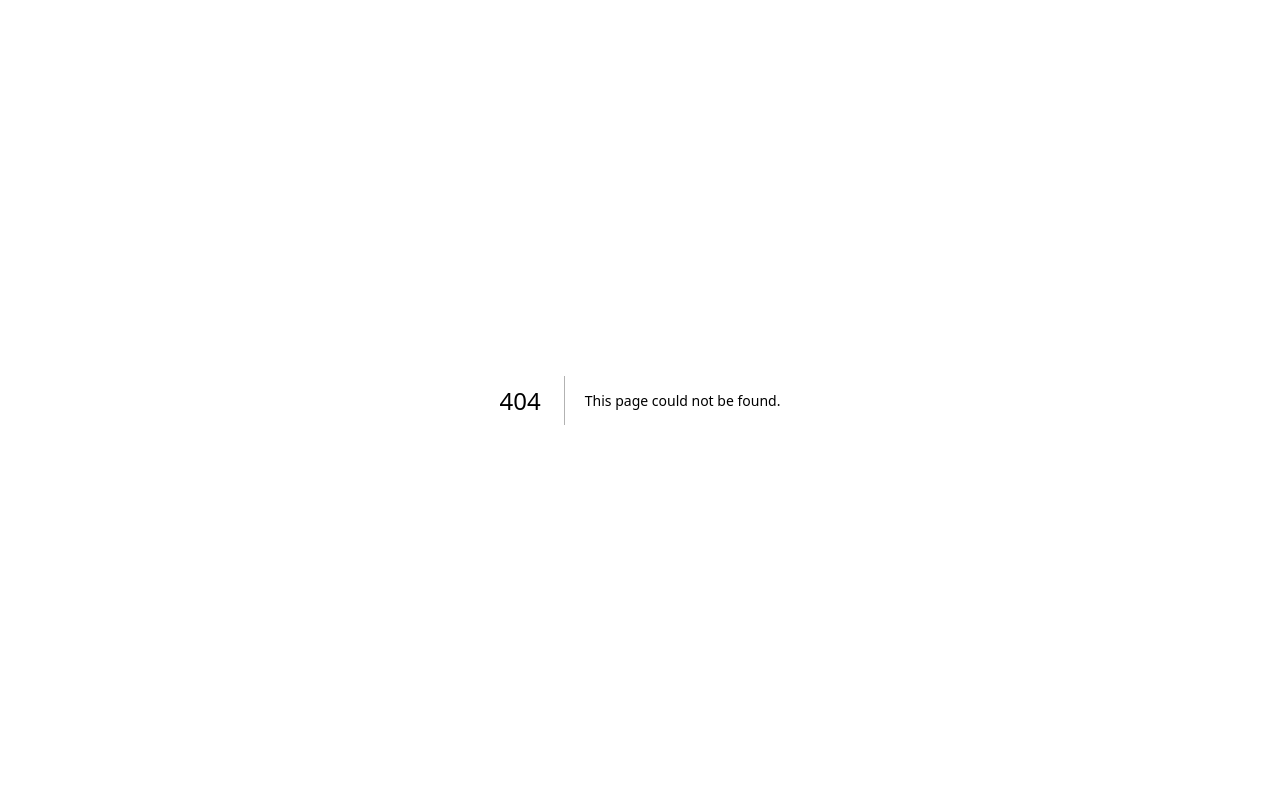
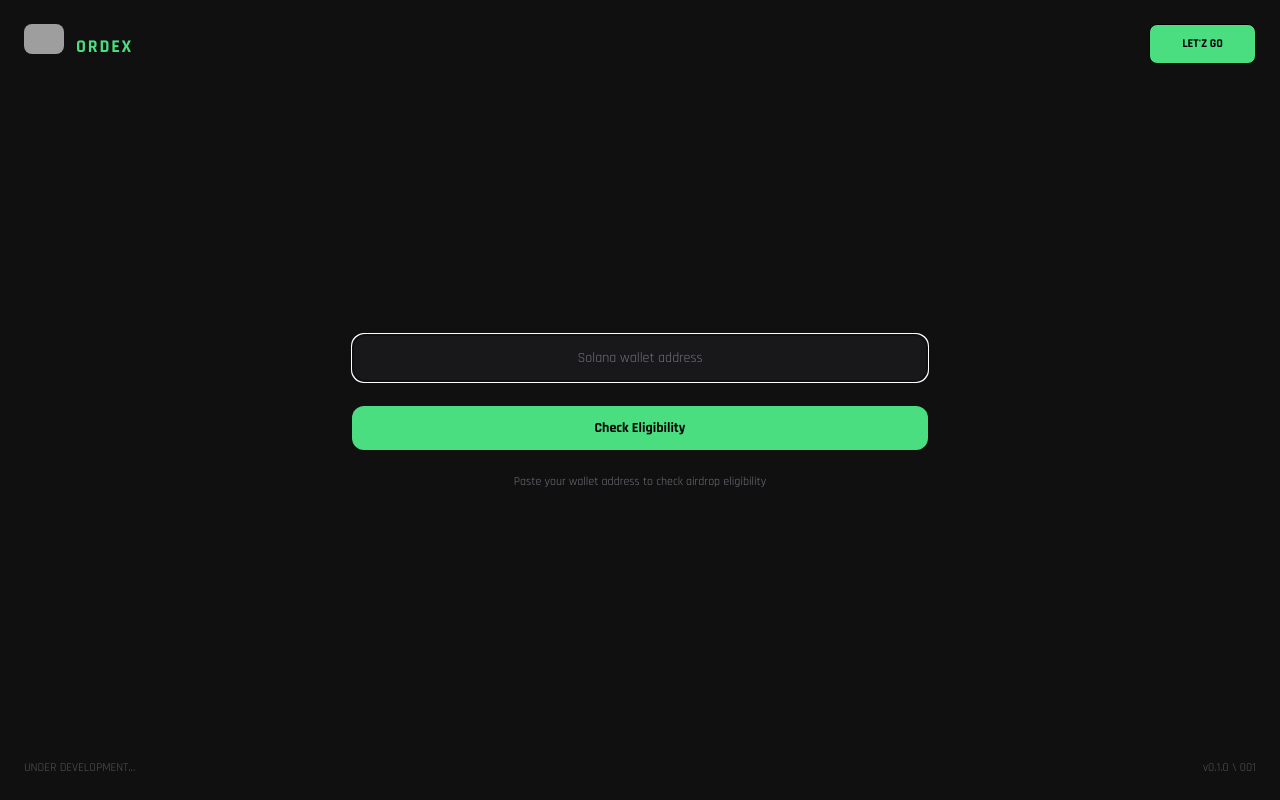
Before and after one commit to 0xS69/website, a Next.js app: page /airdrop in a window 1280 px wide. Before the commit this address had no page. Built offline with nearby package versions, Linux system fonts and the light colour scheme; grey boxes are pictures that could not be loaded; what @solana/wallet-adapter-react, @solana/wallet-adapter-react-ui would draw is missing.

Commit message:
airdrop test

```diff
--- /dev/null
+++ b/src/app/airdrop/[address]/page.tsx
@@ -0,0 +1,92 @@
+type Props = {
+    params: { address: string };
+};
+
+export default async function ReportPage({ params }: Props) {
+    const urlAddress = params.address;
+
+    const report = await fetch(
+        "https://raw.githubusercontent.com/0xS69/database/refs/heads/main/address.json",
+        { cache: "no-store" }
+    );
+
+    const data = await report.json();
+    const account = data[urlAddress];
+
+    return (
+        <div className="flex flex-col p-6 gap-6 h-dvh">
+            <header className="flex items-center justify-between">
+                <div className="flex items-center gap-3">
+                    <div className="w-10 h-10">
+                        <img src="/logo.png" alt="Ordex" className="rounded-lg" />
+                    </div>
+                    <span className="text-lg mt-1.5 tracking-widest uppercase font-black text-(--so)">
+                        Ordex
+                    </span>
+                </div>
+                <a href="/" className="border bg-(--so) text-black text-xs font-black
+                h-10 px-8 flex items-center rounded-lg">
+                    LET'Z GO
+                </a>
+            </header>
+
+            <main className="flex-auto flex flex-col justify-center items-center gap-8 text-center">
+
+                <div className="w-full max-w-xl p-8 flex flex-col gap-5">
+
+                    <span className="uppercase text-xs tracking-widest text-zinc-400">
+                        Airdrop Status
+                    </span>
+
+                    {/* Short Address */}
+
+
+                    {/* ✅ Eligible */}
+                    {account ? (
+                        <>
+
+
+                            <div className="mt-2 text-5xl font-black">
+                                {account.amount} <span className="text-(--so)">$DX</span>
+                            </div>
+
+                            <span className="text-xs text-zinc-500">
+                                {urlAddress}
+                            </span>
+
+                        </>
+                    ) : (
+                        <>
+                            <h1 className="text-3xl md:text-4xl font-black text-(--so)">
+                                {urlAddress.slice(0, 2)}...{urlAddress.slice(-4)}
+                            </h1>
+
+                            <p className="text-xs text-zinc-300 uppercase">
+                                This wallet is not eligible for the airdrop yet.
+                            </p>
+                        </>
+                    )}
+                </div>
+
+                {/* Info */}
+                <div className="md:w-1/4 w-full text-xs text-zinc-400 leading-relaxed">
+                    <p>
+                        close empty token accounts to reclaim solana rent and improve your
+                        engagement may result in higher airdrop allocations.
+                    </p>
+                </div>
+
+            </main>
+
+
+            <footer className="flex justify-between text-xs text-zinc-600">
+                <div className="uppercase">
+                    <span>under development...</span>
+                </div>
+                <div>
+                    <span>v0.1.0 \ 001</span>
+                </div>
+            </footer>
+        </div>
+    );
+}
--- /dev/null
+++ b/src/app/airdrop/page.tsx
@@ -0,0 +1,70 @@
+"use client";
+
+export default function AirdropPage() {
+    function handleSubmit(e: React.FormEvent<HTMLFormElement>) {
+        e.preventDefault();
+
+        const form = e.currentTarget;
+        const input = form.elements.namedItem("address") as HTMLInputElement;
+
+        if (!input?.value) return;
+
+        window.location.href = `/airdrop/${input.value}`;
+    }
+
+    return (
+        <div className="flex flex-col p-6 gap-6 h-dvh">
+            <header className="flex items-center justify-between">
+                <div className="flex items-center gap-3">
+                    <div className="w-10 h-10">
+                        <img src="/logo.png" alt="Ordex" className="rounded-lg" />
+                    </div>
+                    <span className="text-lg mt-1.5 tracking-widest uppercase font-black text-(--so)">
+                        Ordex
+                    </span>
+                </div>
+                <a href="/" className="border bg-(--so) text-black text-xs font-black
+                h-10 px-8 flex items-center rounded-lg">
+                    LET'Z GO
+                </a>
+            </header>
+
+            <main className="flex-auto flex items-center justify-center text-center">
+                <form
+                    onSubmit={handleSubmit}
+                    className="w-full max-w-xl flex flex-col gap-6"
+                >
+                    <input
+                        name="address"
+                        placeholder="Solana wallet address"
+                        className="w-full h-12 px-4 text-center rounded-xl
+                        bg-zinc-900 border border-zinc-800
+                        text-sm text-zinc-200 placeholder:text-zinc-500"
+                        autoFocus
+                    />
+
+                    <button
+                        type="submit"
+                        className="h-11 rounded-xl font-black text-sm
+                        bg-(--so) text-black"
+                    >
+                        Check Eligibility
+                    </button>
+
+                    <p className="text-xs text-zinc-500">
+                        Paste your wallet address to check airdrop eligibility
+                    </p>
+                </form>
+            </main>
+
+            <footer className="flex justify-between text-xs text-zinc-600">
+                <div className="uppercase">
+                    <span>under development...</span>
+                </div>
+                <div>
+                    <span>v0.1.0 \ 001</span>
+                </div>
+            </footer>
+        </div>
+    );
+}
```
